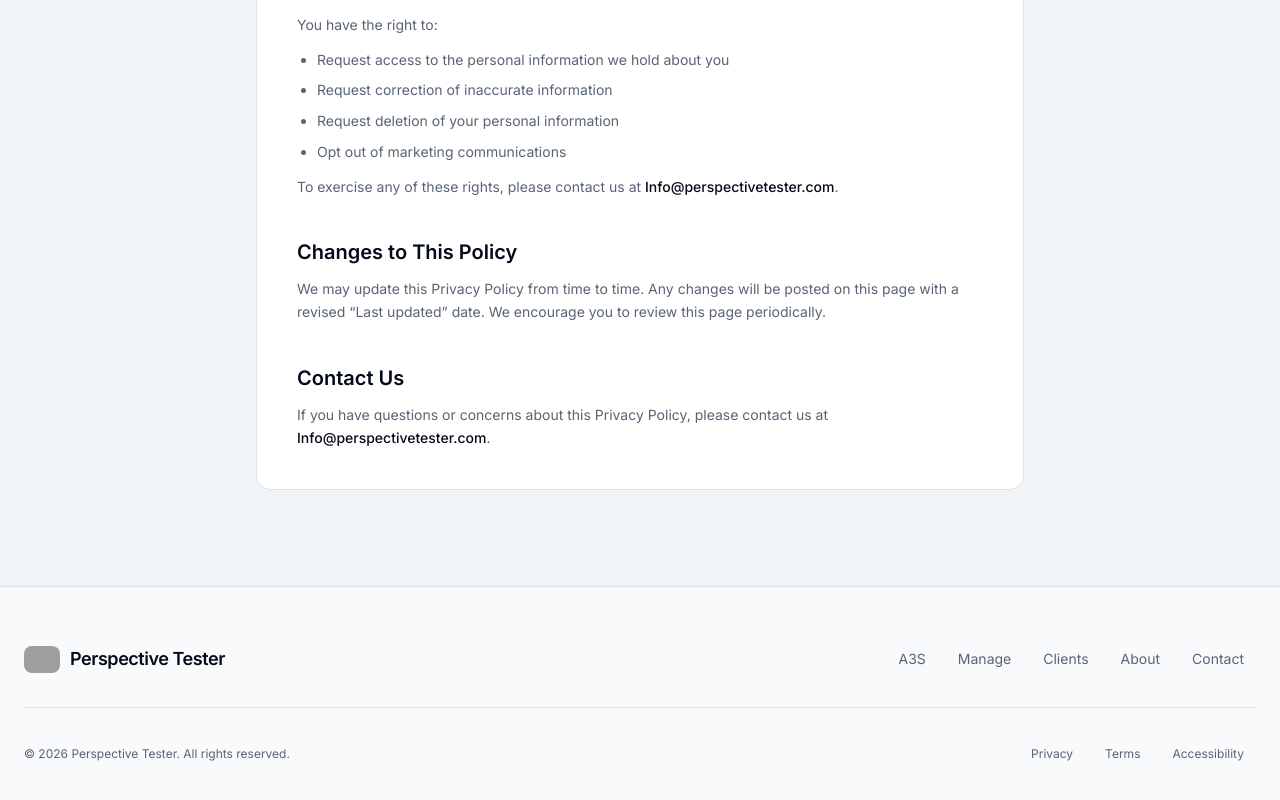
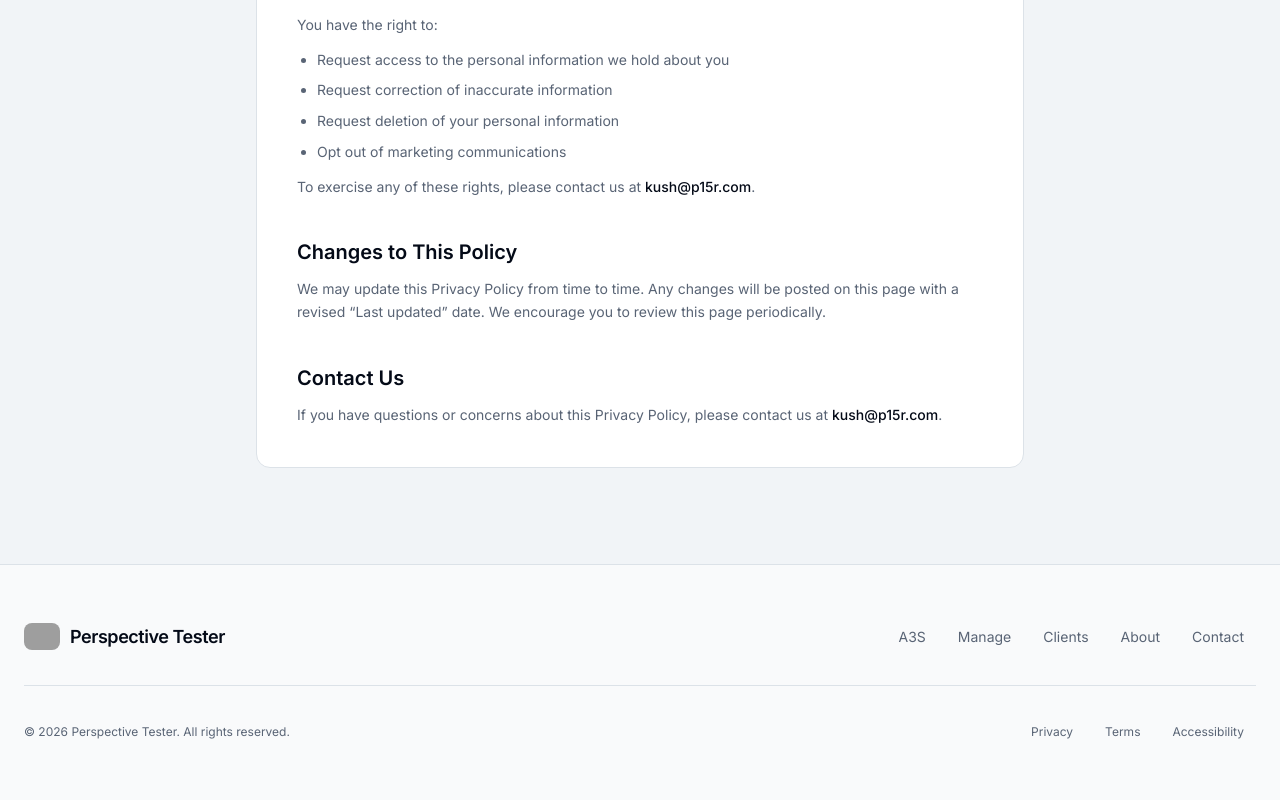
Before and after one commit to a3s-app/Perspective-Tester, a Next.js app: page /privacy in a window 1280 px wide. Shown: the part 1548-2348 px from the top of the page. Built offline with nearby package versions, Linux system fonts and the light colour scheme; grey boxes are pictures that could not be loaded.

Commit message:
Update default contact email to kush@p15r.com
Replace all references to Info@perspectivetester.com with kush@p15r.com
across contact form fallback, legal pages, SEO metadata, and docs.

Co-Authored-By: Claude (claude-opus-4-6) <noreply@anthropic.com>

```diff
--- a/app/layout.tsx
+++ b/app/layout.tsx
@@ -65,7 +65,7 @@ const organizationJsonLd = {
   "@type": "Organization",
   name: "Perspective Tester",
   url: "https://perspectivetester.com",
-  email: "Info@perspectivetester.com",
+  email: "kush@p15r.com",
   description:
     "Enterprise accessibility testing and compliance platform helping organizations achieve WCAG 2.2 compliance at scale.",
   sameAs: ["https://a3s.app", "https://manage.p15r.com"],
--- a/components/pro-blocks/landing-page/accessibility-statement-page.tsx
+++ b/components/pro-blocks/landing-page/accessibility-statement-page.tsx
@@ -189,10 +189,10 @@ export function AccessibilityStatementPage() {
                       <Mail className="h-4 w-4 text-primary" />
                     </div>
                     <a
-                      href="mailto:Info@perspectivetester.com"
+                      href="mailto:kush@p15r.com"
                       className="text-sm font-medium text-foreground hover:text-primary transition-colors"
                     >
-                      Info@perspectivetester.com
+                      kush@p15r.com
                     </a>
                   </div>
                   <p className="text-sm leading-relaxed text-muted-foreground">
--- a/components/pro-blocks/landing-page/contact-page.tsx
+++ b/components/pro-blocks/landing-page/contact-page.tsx
@@ -17,7 +17,7 @@ import Link from "next/link";
 import { useState } from "react";
 
 const CONTACT_EMAIL =
-  process.env.NEXT_PUBLIC_CONTACT_EMAIL || "Info@perspectivetester.com";
+  process.env.NEXT_PUBLIC_CONTACT_EMAIL || "kush@p15r.com";
 
 const budgetOptions = [
   { value: "under-5k", label: "Under $5,000" },
--- a/components/pro-blocks/landing-page/privacy-page.tsx
+++ b/components/pro-blocks/landing-page/privacy-page.tsx
@@ -138,10 +138,10 @@ export function PrivacyPage() {
                   <p>
                     To exercise any of these rights, please contact us at{" "}
                     <a
-                      href="mailto:Info@perspectivetester.com"
+                      href="mailto:kush@p15r.com"
                       className="font-medium text-foreground hover:text-primary transition-colors"
                     >
-                      Info@perspectivetester.com
+                      kush@p15r.com
                     </a>
                     .
                   </p>
@@ -167,10 +167,10 @@ export function PrivacyPage() {
                     If you have questions or concerns about this Privacy Policy,
                     please contact us at{" "}
                     <a
-                      href="mailto:Info@perspectivetester.com"
+                      href="mailto:kush@p15r.com"
                       className="font-medium text-foreground hover:text-primary transition-colors"
                     >
-                      Info@perspectivetester.com
+                      kush@p15r.com
                     </a>
                     .
                   </p>
--- a/components/pro-blocks/landing-page/terms-page.tsx
+++ b/components/pro-blocks/landing-page/terms-page.tsx
@@ -178,10 +178,10 @@ export function TermsPage() {
                     If you have questions about these Terms, please contact us
                     at{" "}
                     <a
-                      href="mailto:Info@perspectivetester.com"
+                      href="mailto:kush@p15r.com"
                       className="font-medium text-foreground hover:text-primary transition-colors"
                     >
-                      Info@perspectivetester.com
+                      kush@p15r.com
                     </a>
                     .
                   </p>
```
Also changed, not shown: 2 other files (tests, documents, lock files or other folders).
